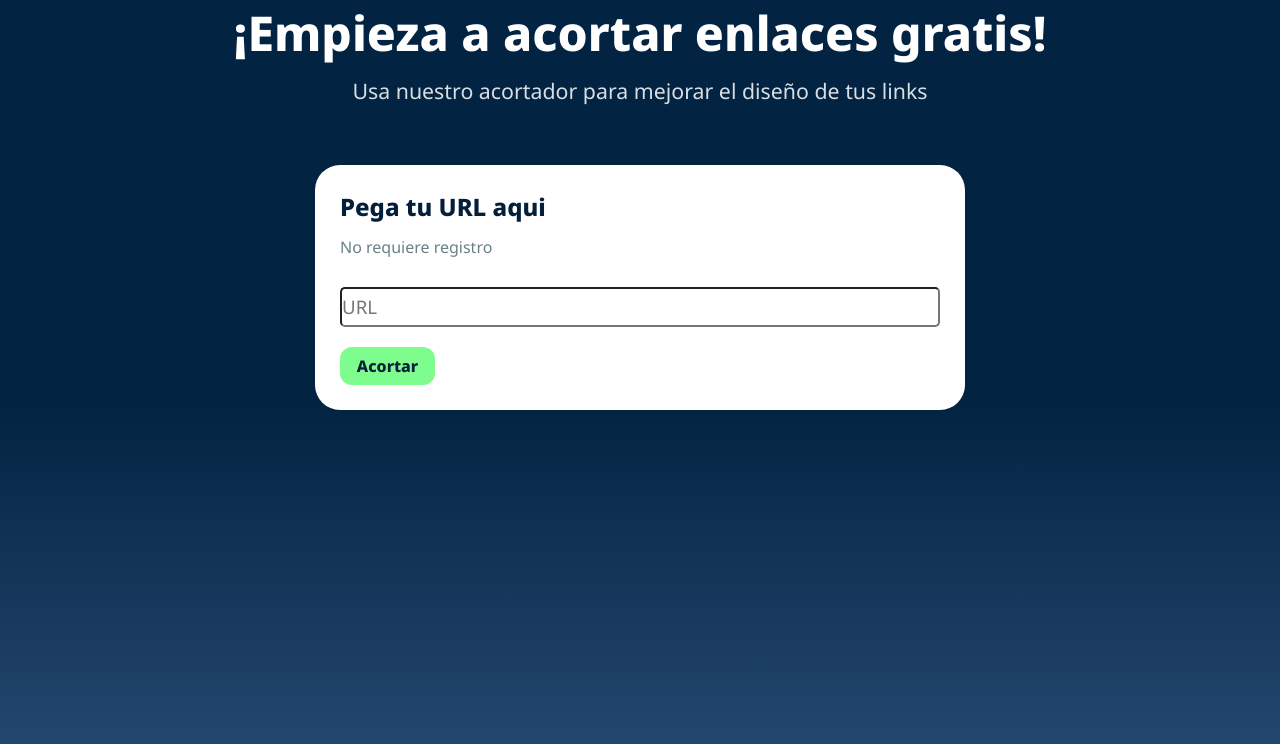
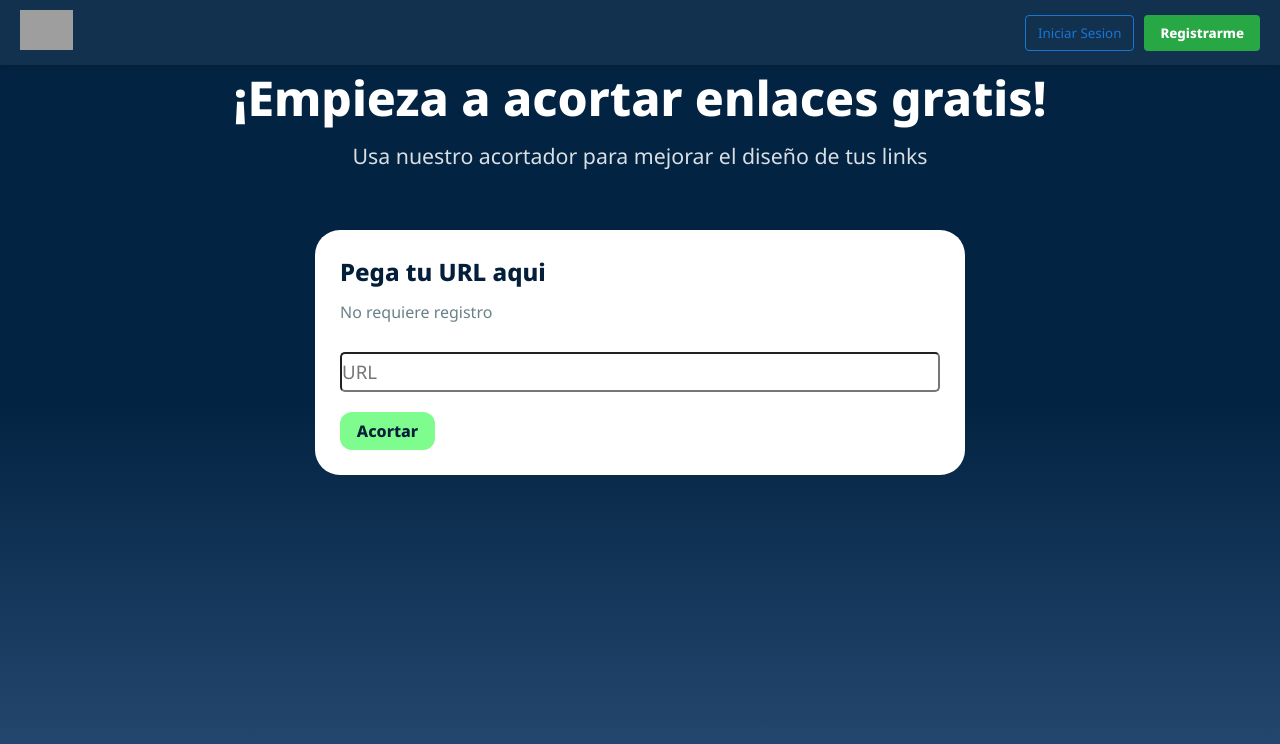
Before and after one commit to boxxhi/ToyURL-frontend, a Vue app: page / in a window 1280 px wide. Shown: the top 744 px of the page. Built offline with nearby package versions, Linux system fonts and the light colour scheme; grey boxes are pictures that could not be loaded.

Commit message:
feat: header

```diff
--- a/src/App.vue
+++ b/src/App.vue
@@ -14,5 +14,6 @@ export default {
 </script>
 
 <template>
+  <HeaderComponent />
   <MainComponent />
 </template>
--- a/src/components/HeaderComponent.vue
+++ b/src/components/HeaderComponent.vue
@@ -5,10 +5,53 @@ export default {
 </script>
 
 <template>
-  <header>
+  <header class="header">
+    <div class="logo">
+      <img src="C:\Users\user\Desktop\probando vue\origin\ToyURL-frontend\src\images\Picture2.png"
+      alt="Logo" />
+    </div>
+    <div class="actions">
+      <button class="login-btn">Iniciar Sesion</button>
+      <button class="register-btn">Registrarme</button>
+    </div>
   </header>
 </template>
 
 <style scoped>
+.header {
+  display: flex;
+  justify-content: space-between;
+  align-items: center;
+  padding: 10px 20px;
+  background-color: #12314f;
+  box-shadow: 0 2px 4px rgba(0, 0, 0, 0.1);
+}
+.logo img {
+  height: 40px;
+}
+
+.actions {
+  display: flex;
+  gap: 10px;
+}
+
+.login-btn {
+  background: transparent;
+  border: 1px solid #1976d2;
+  color: #1976d2;
+  padding: 8px 12px;
+  border-radius: 4px;
+  cursor: pointer;
+}
+
+.register-btn {
+  background: #28a745;
+  border: none;
+  color: white;
+  padding: 8px 16px;
+  border-radius: 4px;
+  cursor: pointer;
+  font-weight: bold;
+}
 
 </style>
```
Also changed, not shown: src/images/Picture2.png (added), 1 other file (tests, documents, lock files or other folders).
